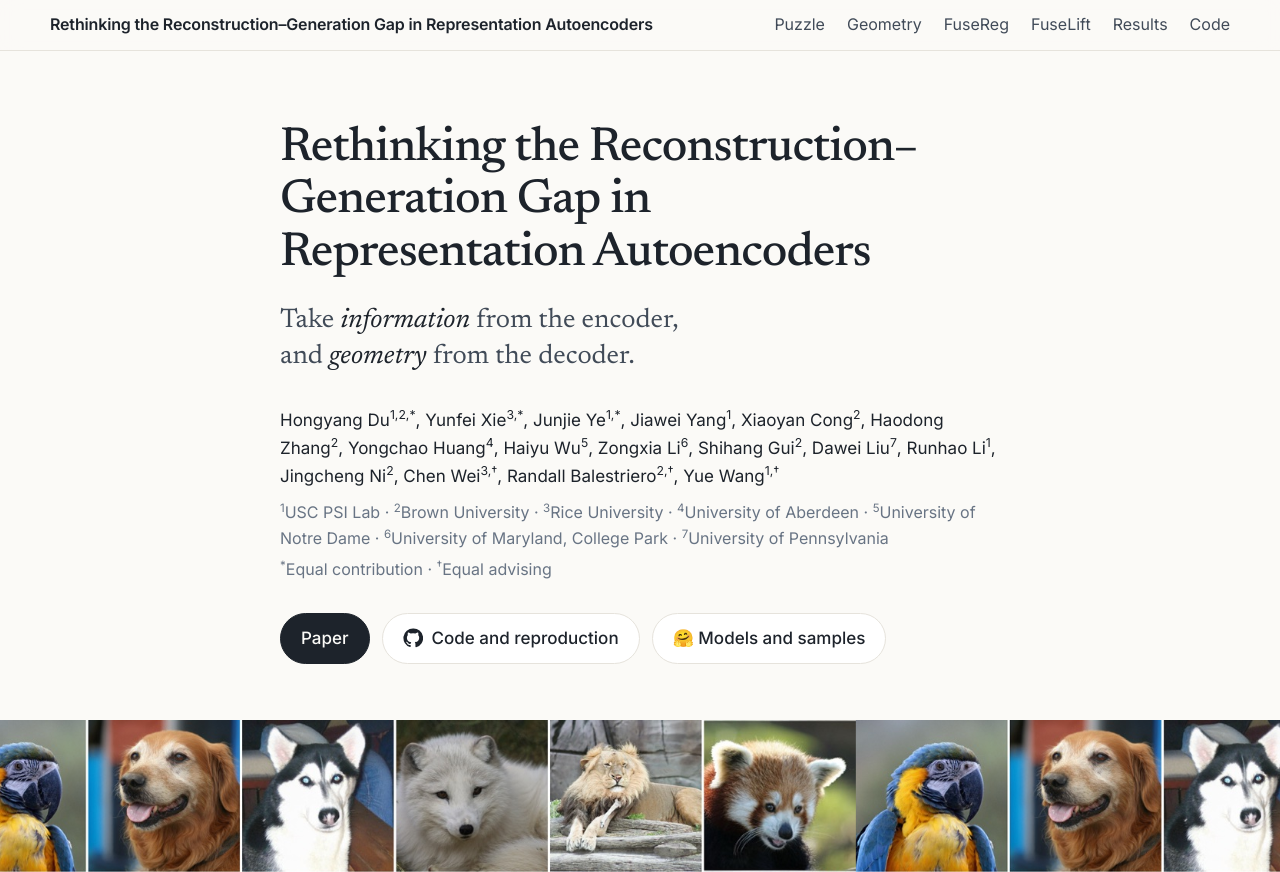
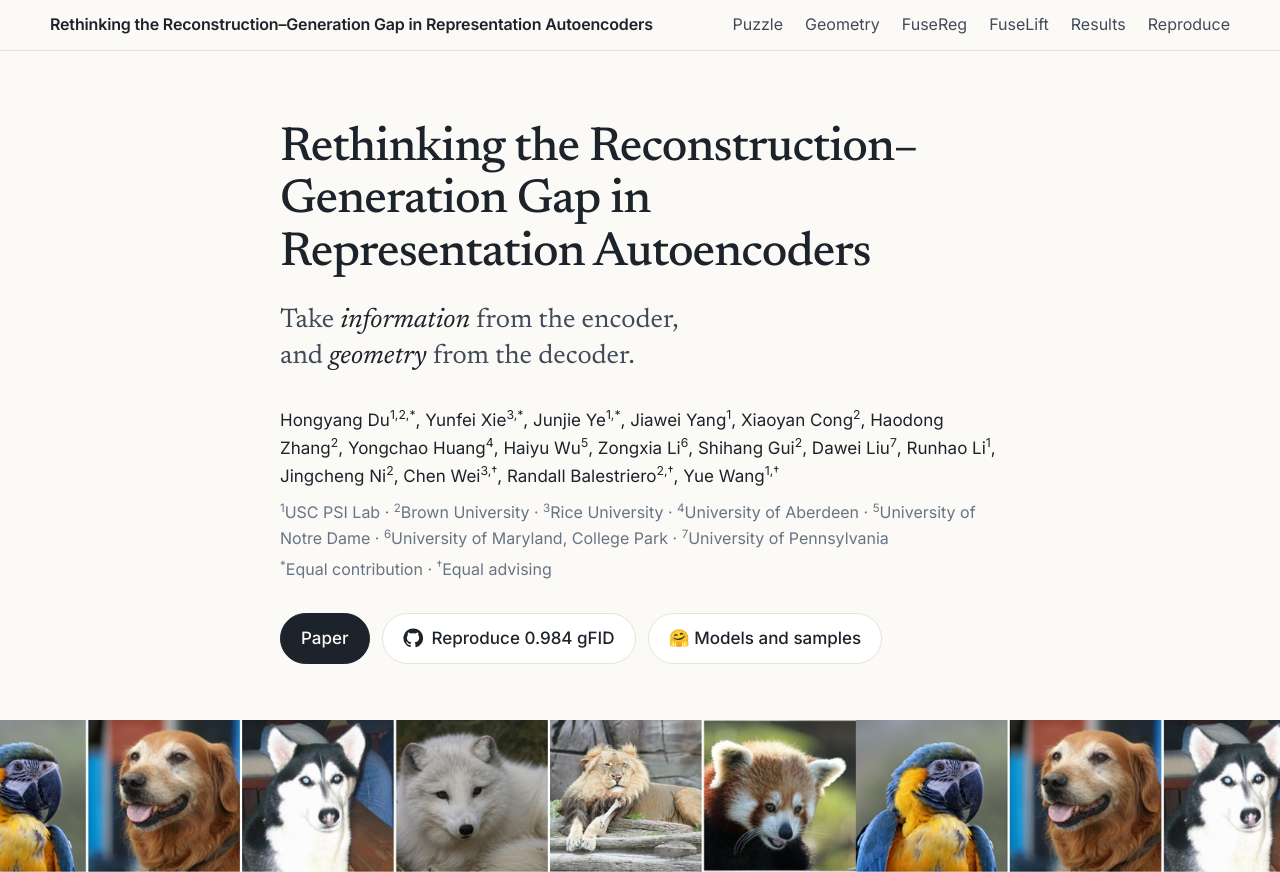
Before and after one commit to Hongyang-Du/FuseLift, a plain HTML site: page docs/index.html in a window 1280 px wide. Shown: the top 872 px of the page. Drawn offline with Linux system fonts and the light colour scheme; animation ran at ten frames a second.

Commit message:
Rename the Code button to Reproduce 0.984 gFID
Co-Authored-By: Claude Fable 5.2 <noreply@anthropic.com>

```diff
--- a/docs/index.html
+++ b/docs/index.html
@@ -26,7 +26,7 @@
     <a href="#fusereg">FuseReg</a>
     <a href="#fuselift">FuseLift</a>
     <a href="#results">Results</a>
-    <a href="https://github.com/Hongyang-Du/FuseLift">Code</a>
+    <a href="https://github.com/Hongyang-Du/FuseLift#reproduce-the-gfid">Reproduce</a>
   </div>
 </nav>
 
@@ -47,7 +47,7 @@
       <a class="btn primary" href="https://arxiv.org/abs/2609.31620">Paper</a>
       <a class="btn" href="https://github.com/Hongyang-Du/FuseLift">
         <svg viewBox="0 0 24 24" aria-hidden="true"><path fill="currentColor" d="M12 .5a11.5 11.5 0 0 0-3.64 22.41c.58.1.79-.25.79-.56v-2c-3.2.7-3.88-1.36-3.88-1.36-.52-1.33-1.28-1.69-1.28-1.69-1.05-.71.08-.7.08-.7 1.16.08 1.77 1.19 1.77 1.19 1.03 1.77 2.7 1.26 3.36.96.1-.75.4-1.26.73-1.55-2.55-.29-5.24-1.28-5.24-5.69 0-1.26.45-2.29 1.19-3.09-.12-.29-.52-1.46.11-3.05 0 0 .97-.31 3.17 1.18a11 11 0 0 1 5.78 0c2.2-1.49 3.17-1.18 3.17-1.18.63 1.59.23 2.76.11 3.05.74.8 1.19 1.83 1.19 3.09 0 4.42-2.7 5.4-5.26 5.68.41.36.78 1.06.78 2.14v3.17c0 .31.21.67.8.56A11.5 11.5 0 0 0 12 .5Z"/></svg>
-        Code and reproduction
+        Reproduce 0.984 gFID
       </a>
       <a class="btn" href="https://huggingface.co/Hongyang-Du/FuseLift">🤗 Models and samples</a>
     </div>
@@ -283,7 +283,7 @@
 <!-- ───────────────────────── 6. Code ───────────────────────── -->
 <section id="code">
   <div class="col">
-    <h2>Code and reproduction</h2>
+    <h2>Reproduce 0.984 gFID</h2>
     <p>Everything needed to reproduce these numbers is in the <a href="https://github.com/Hongyang-Du/FuseLift#readme">repository</a>. Checkpoints, decoders, the 50,000 samples and the FID reference statistics are on <a href="https://huggingface.co/Hongyang-Du/FuseLift">Hugging Face</a>. FuseReg decoders are in the <a href="https://github.com/Hongyang-Du/FuseReg">FuseReg repository</a>.</p>
 
     <h3>Cite</h3>
```
